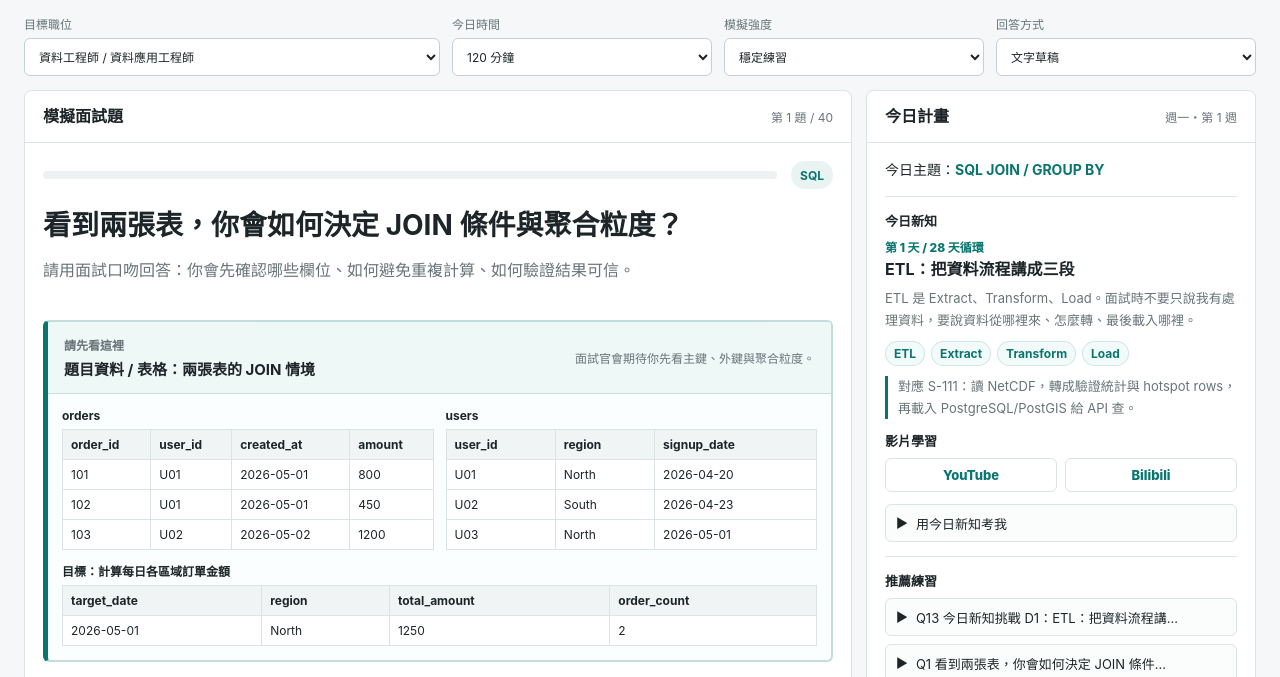
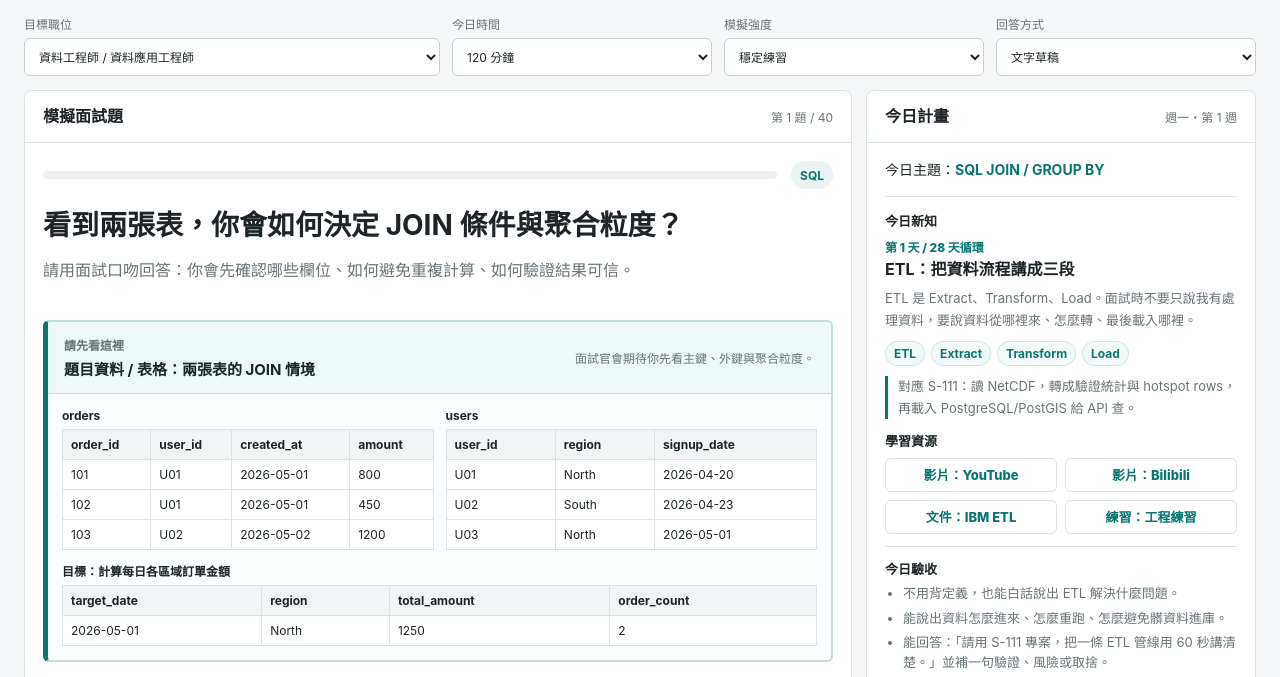
Before and after one commit to steven65026502/interview-trainer, a plain HTML site: page index.html in a window 1280 px wide. Shown: the part 88-765 px from the top of the page. Drawn offline with Linux system fonts and the light colour scheme.

Commit message:
Expand daily lesson learning resources

```diff
--- a/index.html
+++ b/index.html
@@ -618,12 +618,15 @@
       min-height: 34px;
       display: grid;
       place-items: center;
+      padding: 6px 8px;
       border: 1px solid var(--line);
       border-radius: 6px;
       background: #fff;
       color: var(--accent);
       font-size: 13px;
       font-weight: 800;
+      line-height: 1.25;
+      text-align: center;
       text-decoration: none;
     }
 
@@ -634,6 +637,29 @@
 
     .knowledge-start {
       margin-top: 12px;
+    }
+
+    .knowledge-outcomes {
+      border-top: 1px solid var(--line);
+      display: grid;
+      gap: 6px;
+      margin-top: 12px;
+      padding-top: 12px;
+    }
+
+    .knowledge-outcomes strong {
+      color: var(--ink);
+      font-size: 13px;
+    }
+
+    .knowledge-outcomes ul {
+      color: var(--muted);
+      display: grid;
+      gap: 5px;
+      font-size: 13px;
+      line-height: 1.5;
+      margin: 0;
+      padding-left: 18px;
     }
 
     .time-bars {
@@ -1098,10 +1124,16 @@
               <p id="dailyKnowledgeConcept"></p>
               <div class="knowledge-tags" id="dailyKnowledgeTags"></div>
               <p class="knowledge-s111" id="dailyKnowledgeS111"></p>
-              <div class="video-links" aria-label="今日新知影片學習連結">
-                <span>影片學習</span>
-                <a id="dailyYoutubeLink" href="#" target="_blank" rel="noreferrer">YouTube</a>
-                <a id="dailyBilibiliLink" href="#" target="_blank" rel="noreferrer">Bilibili</a>
+              <div class="video-links" aria-label="今日新知學習資源">
+                <span>學習資源</span>
+                <a id="dailyYoutubeLink" href="#" target="_blank" rel="noreferrer">影片：YouTube</a>
+                <a id="dailyBilibiliLink" href="#" target="_blank" rel="noreferrer">影片：Bilibili</a>
+                <a id="dailyReferenceLink" href="#" target="_blank" rel="noreferrer">官方 / 文章</a>
+                <a id="dailyPracticeLink" href="#" target="_blank" rel="noreferrer">練習題</a>
+              </div>
+              <div class="knowledge-outcomes">
+                <strong>今日驗收</strong>
+                <ul id="dailyKnowledgeOutcomes"></ul>
               </div>
               <button class="plan-question knowledge-start" id="dailyKnowledgeBtn" type="button">
                 <span id="dailyKnowledgeBtnIcon">▶</span>
@@ -2025,6 +2057,9 @@
       dailyKnowledgeS111: document.getElementById("dailyKnowledgeS111"),
       dailyYoutubeLink: document.getElementById("dailyYoutubeLink"),
       dailyBilibiliLink: document.getElementById("dailyBilibiliLink"),
+      dailyReferenceLink: document.getElementById("dailyReferenceLink"),
+      dailyPracticeLink: document.getElementById("dailyPracticeLink"),
+      dailyKnowledgeOutcomes: document.getElementById("dailyKnowledgeOutcomes"),
       dailyKnowledgeBtn: document.getElementById("dailyKnowledgeBtn"),
       dailyKnowledgeBtnIcon: document.getElementById("dailyKnowledgeBtnIcon"),
       dailyKnowledgeBtnText: document.getElementById("dailyKnowledgeBtnText"),
@@ -2300,6 +2335,98 @@
       return `https://search.bilibili.com/all?keyword=${query}`;
     }
 
+    function googleSearchUrl(query) {
+      return `https://www.google.com/search?q=${encodeURIComponent(query)}`;
+    }
+
+    function referenceResource(lesson) {
+      const title = lesson.title.toLowerCase();
+      if (/etl/.test(title)) {
+        return { label: "IBM ETL", url: "https://www.ibm.com/think/topics/etl" };
+      }
+      if (/window/.test(title)) {
+        return { label: "PostgreSQL Window", url: "https://www.postgresql.org/docs/current/tutorial-window.html" };
+      }
+      if (/cte|subquery/.test(title)) {
+        return { label: "PostgreSQL WITH", url: "https://www.postgresql.org/docs/current/queries-with.html" };
+      }
+      if (/primary|foreign|granularity/.test(title)) {
+        return { label: "PostgreSQL keys", url: "https://www.postgresql.org/docs/current/ddl-constraints.html" };
+      }
+      if (/dtype/.test(title)) {
+        return { label: "pandas dtype", url: "https://pandas.pydata.org/docs/user_guide/basics.html#dtypes" };
+      }
+      if (/null|outlier/.test(title)) {
+        return { label: "pandas missing", url: "https://pandas.pydata.org/docs/user_guide/missing_data.html" };
+      }
+      if (/assert|validation/.test(title)) {
+        return { label: "Python errors", url: "https://docs.python.org/3/tutorial/errors.html" };
+      }
+      if (/time complexity|hash map/.test(title)) {
+        return { label: "Python complexity", url: "https://wiki.python.org/moin/TimeComplexity" };
+      }
+      if (/schema/.test(title)) {
+        return { label: "PostgreSQL DDL", url: "https://www.postgresql.org/docs/current/ddl.html" };
+      }
+      if (/upsert|on conflict/.test(title)) {
+        return { label: "PostgreSQL INSERT", url: "https://www.postgresql.org/docs/current/sql-insert.html" };
+      }
+      if (/json|geojson/.test(title)) {
+        return { label: "GeoJSON RFC", url: "https://datatracker.ietf.org/doc/html/rfc7946" };
+      }
+      if (/bbox|postgis|gist/.test(title)) {
+        return { label: "PostGIS workshop", url: "https://postgis.net/workshops/postgis-intro/" };
+      }
+      if (/explain/.test(title)) {
+        return { label: "PostgreSQL EXPLAIN", url: "https://www.postgresql.org/docs/current/using-explain.html" };
+      }
+      if (/cache/.test(title)) {
+        return { label: "MDN Cache", url: "https://developer.mozilla.org/en-US/docs/Web/HTTP/Caching" };
+      }
+      if (/endpoint|query parameter|pagination|timeout|error handling/.test(title)) {
+        return { label: "REST guidelines", url: "https://github.com/microsoft/api-guidelines" };
+      }
+      return { label: "搜尋文章", url: googleSearchUrl(`${lesson.title} data engineering interview`) };
+    }
+
+    function practiceResource(lesson) {
+      if (lesson.domain === "sql") {
+        return { label: "LeetCode SQL", url: "https://leetcode.com/problemset/database/" };
+      }
+      if (lesson.domain === "python") {
+        return { label: "Kaggle Pandas", url: "https://www.kaggle.com/learn/pandas" };
+      }
+      if (lesson.domain === "api") {
+        return { label: "Postman Learn", url: "https://learning.postman.com/docs/introduction/overview/" };
+      }
+      if (lesson.domain === "story") {
+        return { label: "STAR practice", url: googleSearchUrl(`${lesson.title} interview practice`) };
+      }
+      return { label: "工程練習", url: googleSearchUrl(`${lesson.title} data engineering exercise`) };
+    }
+
+    function setResourceLink(element, prefix, resource) {
+      element.href = resource.url;
+      element.textContent = `${prefix}：${resource.label}`;
+      element.title = resource.url;
+      element.setAttribute("aria-label", `${prefix}：${resource.label}`);
+    }
+
+    function learningOutcomes(lesson) {
+      const domainOutcome = {
+        sql: "能用一個小表或查詢流程說明，不只背語法。",
+        python: "能說出檢查、清洗、例外資料與測試方式。",
+        pipeline: "能說出資料怎麼進來、怎麼重跑、怎麼避免髒資料進庫。",
+        api: "能說出 endpoint、參數、回傳、效能與錯誤處理。",
+        story: "能用 STAR 或取捨語言，把技術選擇講成面試答案。"
+      };
+      return [
+        `不用背定義，也能白話說出 ${lesson.terms[0]} 解決什麼問題。`,
+        domainOutcome[lesson.domain],
+        `能回答：「${lesson.challenge}」並補一句驗證、風險或取捨。`
+      ];
+    }
+
     function todayRecommendationIndexes(dayIndex) {
       const plan = dailyPlans[dayIndex];
       const plannedIndexes = plan.indexes !== "weakest"
@@ -2362,6 +2489,9 @@
       els.dailyYoutubeLink.title = `在 YouTube 搜尋：${videoSearchQuery(lesson, "youtube")}`;
       els.dailyBilibiliLink.href = videoSearchUrl("bilibili", lesson);
       els.dailyBilibiliLink.title = `在 Bilibili 搜尋：${videoSearchQuery(lesson, "bilibili")}`;
+      setResourceLink(els.dailyReferenceLink, "文件", referenceResource(lesson));
+      setResourceLink(els.dailyPracticeLink, "練習", practiceResource(lesson));
+      els.dailyKnowledgeOutcomes.innerHTML = learningOutcomes(lesson).map(outcome => `<li>${outcome}</li>`).join("");
       els.dailyKnowledgeBtn.classList.toggle("done", done);
       els.dailyKnowledgeBtnIcon.textContent = done ? "✓" : "▶";
       els.dailyKnowledgeBtnText.textContent = done ? "今日新知已完成" : "用今日新知考我";
```
